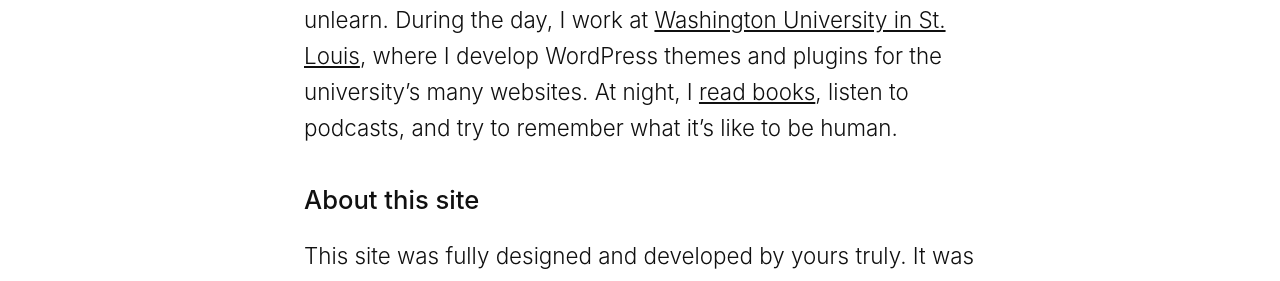
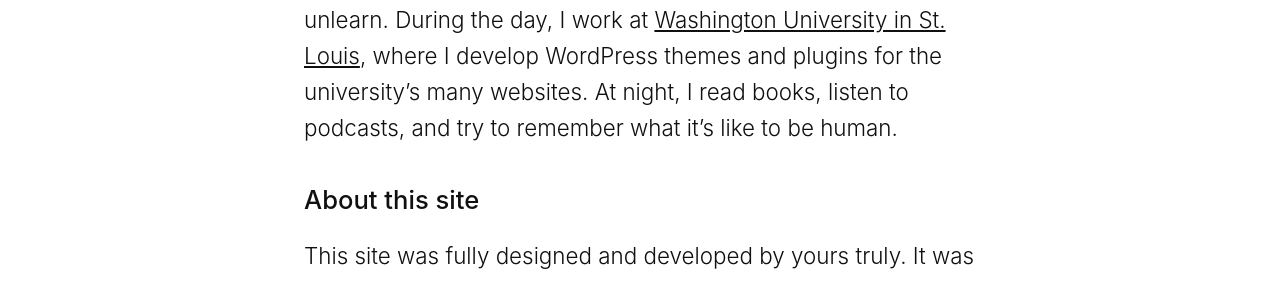
Before and after one commit to samhermes/samhermes.github.io, a Jekyll site: the page built from about.md, in a window 1280 px wide. Shown: the part 903-1184 px from the top of the page. Built offline with Jekyll 4.4.1, drawn with Linux system fonts in a browser that asks for light colours; some of the changed lines change nothing that is shown.

Commit message:
Remove link

```diff
--- a/about.md
+++ b/about.md
@@ -11,7 +11,7 @@ We've gotten a little sidetracked, but the web can transform your life in ways p
 
 I got started making websites in high school, where I made small updates to the school's website using the design tab of Dreamweaver. Over time, I moved into writing code. In college, I solidified my skills using [Treehouse](https://teamtreehouse.com) and learned how to use WordPress to deliver client websites.
 
-These days, whe web platform is a strange and interesting place. There's always more to learn, and sometimes a little to unlearn. During the day, I work at [Washington University in St. Louis](https://wustl.edu), where I develop WordPress themes and plugins for the university's many websites. At night, I [read books](https://samhermes.com/reading-list), listen to podcasts, and try to remember what it's like to be human.
+These days, whe web platform is a strange and interesting place. There's always more to learn, and sometimes a little to unlearn. During the day, I work at [Washington University in St. Louis](https://wustl.edu), where I develop WordPress themes and plugins for the university's many websites. At night, I read books, listen to podcasts, and try to remember what it's like to be human.
 
 ## About this site
 
```
